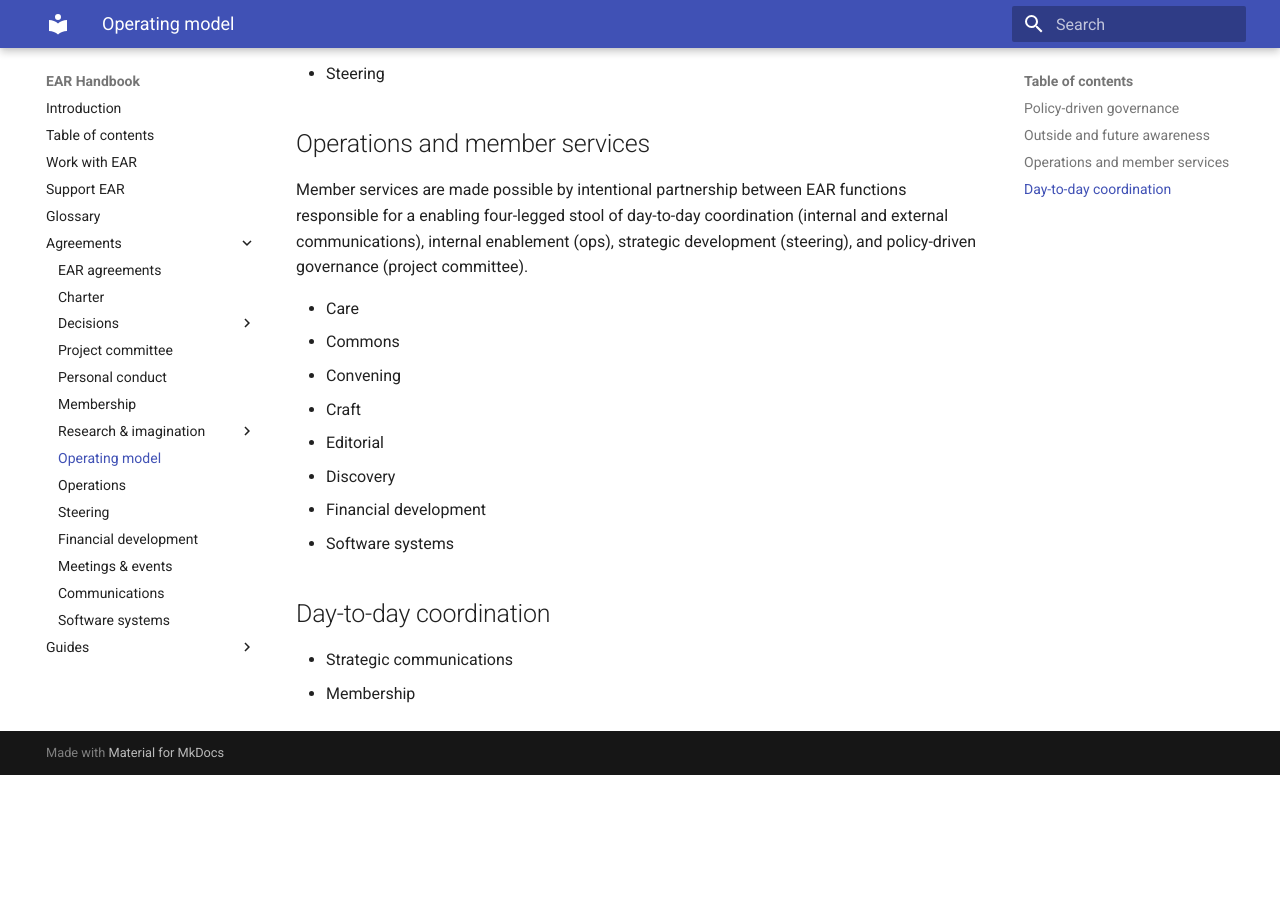
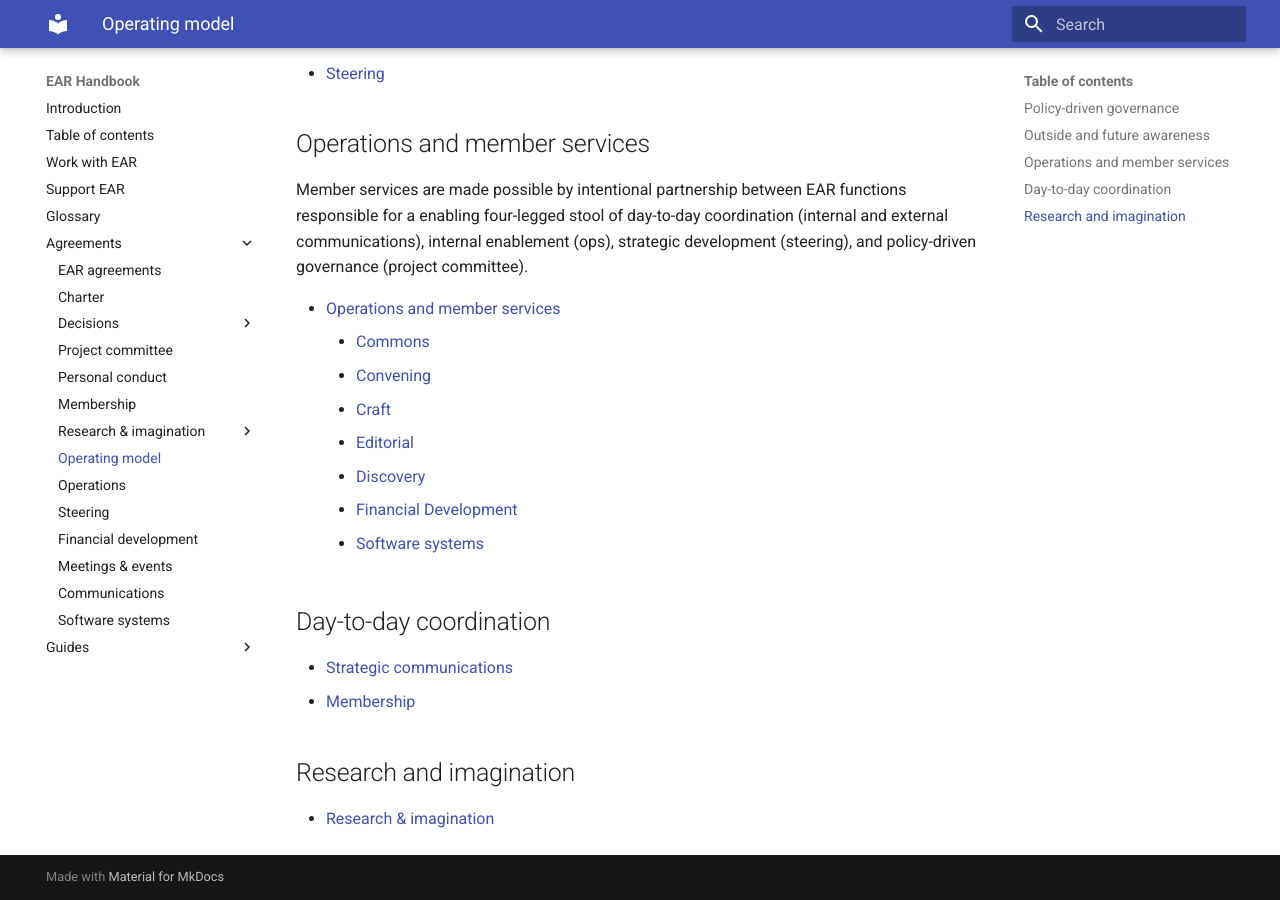
Before and after one commit to EcosystemActionResearch/Handbook, an MkDocs documentation site: the page built from docs/agreements/operating-model.md, in a window 1280 px wide and 900 px high, scrolled down 528 px. Built offline with MkDocs 1.6.1 and Material for MkDocs 9.7.7, drawn with Linux system fonts in a browser that asks for light colours; before the commit the page ends 1303 px from its top, so only the background shows below that.

Commit message:
Add links to operating model agreement
Signed-off-by: Christian Alden Jacobs <christian@jacobs.io>

```diff
--- a/docs/agreements/operating-model.md
+++ b/docs/agreements/operating-model.md
@@ -2,30 +2,33 @@
 
 The EAR operating model is made up of five core functions.
 
-- Project committee
-- Steering
-- Operations and member services
-- Communications
-- Research & imagination
+- [Project committee](project-committee.md)
+- [Steering](steering.md)
+- [Operations and member services](operations.md)
+- [Communications](communications.md)
+- [Research & imagination](research-imagination/index.md)
 
 ## Policy-driven governance
-- Project committee
+- [Project committee ](project-committee.md)
 
 ## Outside and future awareness
-- Steering
+- [Steering](steering.md)
 
 ## Operations and member services
 Member services are made possible by intentional partnership between EAR functions responsible for a enabling four-legged stool of day-to-day coordination (internal and external communications), internal enablement (ops), strategic development (steering), and policy-driven governance (project committee).
 
-- Care
-- Commons
-- Convening
-- Craft
-- Editorial
-- Discovery
-- Financial development
-- Software systems
+- [Operations and member services](operations.md)
+	- [Commons](../guides/internal-services/commons.md)
+	- [Convening](../guides/internal-services/convening.md)
+	- [Craft](../guides/internal-services/craft.md)
+	- [Editorial](../guides/internal-services/editorial.md)
+	- [Discovery](../guides/internal-services/discovery.md)
+	- [Financial Development](../guides/internal-services/development.md)
+	- [Software systems](../guides/internal-services/software-systems.md)
 
 ## Day-to-day coordination
-- Strategic communications
-- Membership
+- [Strategic communications](communications.md)
+- [Membership](membership.md)
+
+## Research and imagination
+- [Research & imagination](research-imagination/index.md)
```
